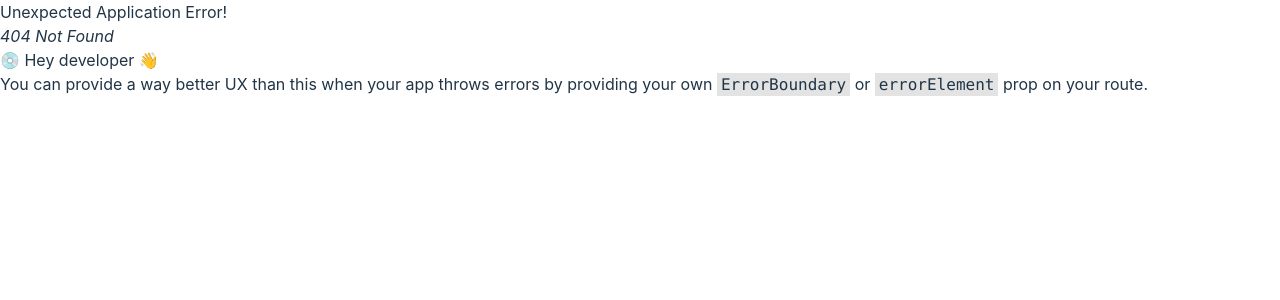
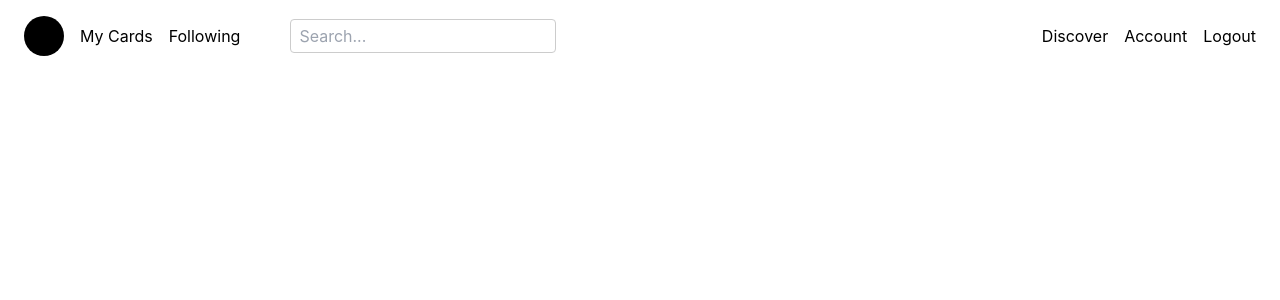
Before and after one commit to aratafujii2025/indie-chain, a React (Vite) app in the folder Frontend/: page /mycardspage in a window 1280 px wide. Before the commit this address had no page. Shown: the top 300 px of the page. Built offline with nearby package versions, Linux system fonts and the light colour scheme.

Commit message:
got it to run, looks ugly

```diff
--- a/Frontend/src/index.css
+++ b/Frontend/src/index.css
@@ -204,7 +204,7 @@ transition:width 0.3s ease;
 
 .login-button {
   background-color: plum;
-  color: #000000;
+  color: #ffffff;
   border: none;
   padding: 10px 20px;
   border-radius:10px;
--- /dev/null
+++ b/Frontend/src/pages/MyCardsPage.tsx
@@ -0,0 +1,27 @@
+import React from 'react';
+
+const MyCardsPage = () => {
+  return (
+    <div className="bg-cream h-screen">
+      <div className="flex items-center justify-between px-6 py-4">
+        <div className="flex items-center">
+          <div className="w-10 h-10 bg-white rounded-full"></div>
+          <button className="ml-4">My Cards</button>
+          <button className="ml-4">Following</button>
+          <input
+            type="text"
+            className="ml-4 border border-gray-400 rounded py-1 px-2 search-bar"
+            placeholder="Search..."
+          />
+        </div>
+        <div className="flex items-center">
+          <button className="ml-4">Discover</button>
+          <button className="ml-4">Account</button>
+          <button className="ml-4">Logout</button>
+        </div>
+      </div>
+    </div>
+  );
+};
+
+export default MyCardsPage;
--- /dev/null
+++ b/Frontend/src/styles.css
@@ -0,0 +1,94 @@
+.bg-cream {
+  background-color: cream;
+}
+
+.h-screen {
+  height: 100vh;
+}
+
+.flex {
+  display: flex;
+}
+
+.items-center {
+  align-items: center;
+}
+
+.justify-between {
+  justify-content: space-between;
+}
+
+.px-6 {
+  padding-left: 1.5rem;
+  padding-right: 1.5rem;
+}
+
+.py-4 {
+  padding-top: 1rem;
+  padding-bottom: 1rem;
+}
+
+.w-10 {
+  width: 2.5rem;
+}
+
+.h-10 {
+  height: 2.5rem;
+}
+
+.bg-white {
+  background-color: rgb(0, 0, 0);
+}
+
+.rounded-full {
+  border-radius: 9999px;
+}
+
+.ml-4 {
+  margin-left: 1rem;
+  color: black;
+}
+
+.border {
+  border-width: 1px;
+}
+
+.border-gray-400 {
+  border-color: #ccc;
+}
+
+.rounded {
+  border-radius: 0.25rem;
+}
+
+.py-1 {
+  padding-top: 0.25rem;
+  padding-bottom: 0.25rem;
+}
+
+.px-2 {
+  padding-left: 0.5rem;
+  padding-right: 0.5rem;
+}
+
+.search-bar {
+  flex-grow: 1;
+  margin-left: 50px;
+  margin-right: 50px;
+}
+
+@media (max-width: 768px) {
+  .px-6 {
+    padding-left: 1rem;
+    padding-right: 1rem;
+  }
+
+  .ml-4 {
+    margin-left: 0.5rem;
+  }
+
+  .search-bar {
+    margin-left: 10px;
+    margin-right: 10px;
+  }
+}
```
Also changed, not shown: Frontend/src/main.tsx (+10 -0 lines).
